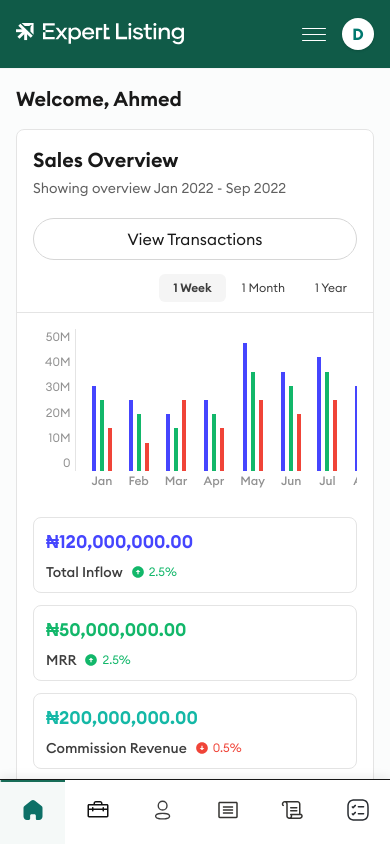
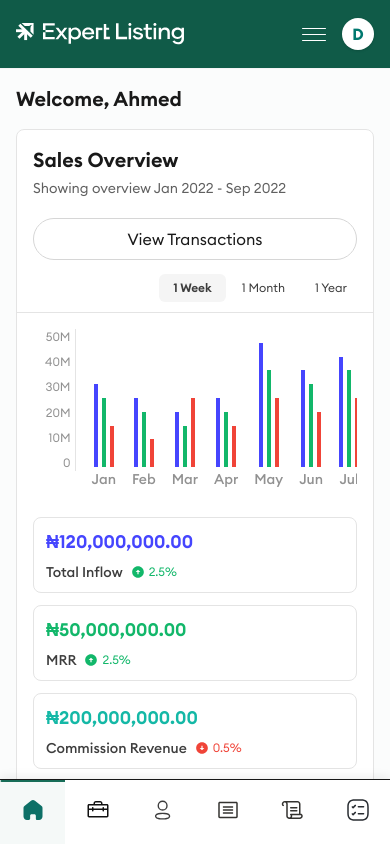
Before and after one commit to pdev6373/Proptech-dashboard, a Next.js app: page / in a window 390 px wide. Built offline with nearby package versions, Linux system fonts and the light colour scheme.

Commit message:
feat: landing page

```diff
--- a/app/page.tsx
+++ b/app/page.tsx
@@ -105,7 +105,7 @@ const LISTINGS: ListingProps[] = [
 
 export default function Home() {
   return (
-    <div className="flex flex-col h-dvh md:h-auto min-h-screen overflow-y-hidden md:overflow-y-visible bg-[#fbfcfc]">
+    <div className="flex flex-col h-svh md:h-auto min-h-screen overflow-y-hidden md:overflow-y-visible bg-[#fbfcfc]">
       <Header profile={PROFILE} />
       <div className="hidden md:block sticky top-0 right-0 left-0 z-50 border-b border-[#F4F4F5] py-3 px-7 lg:px-8 bg-white">
         <Nav />
--- a/components/sales-overview.tsx
+++ b/components/sales-overview.tsx
@@ -165,7 +165,7 @@ export default function SalesOverview() {
                     })}
                   </div>
 
-                  <p className="text-xs text-[#919191] font-medium">
+                  <p className="text-sm sm:text-xs text-[#919191] font-medium">
                     {data.month}
                   </p>
                 </div>
```
